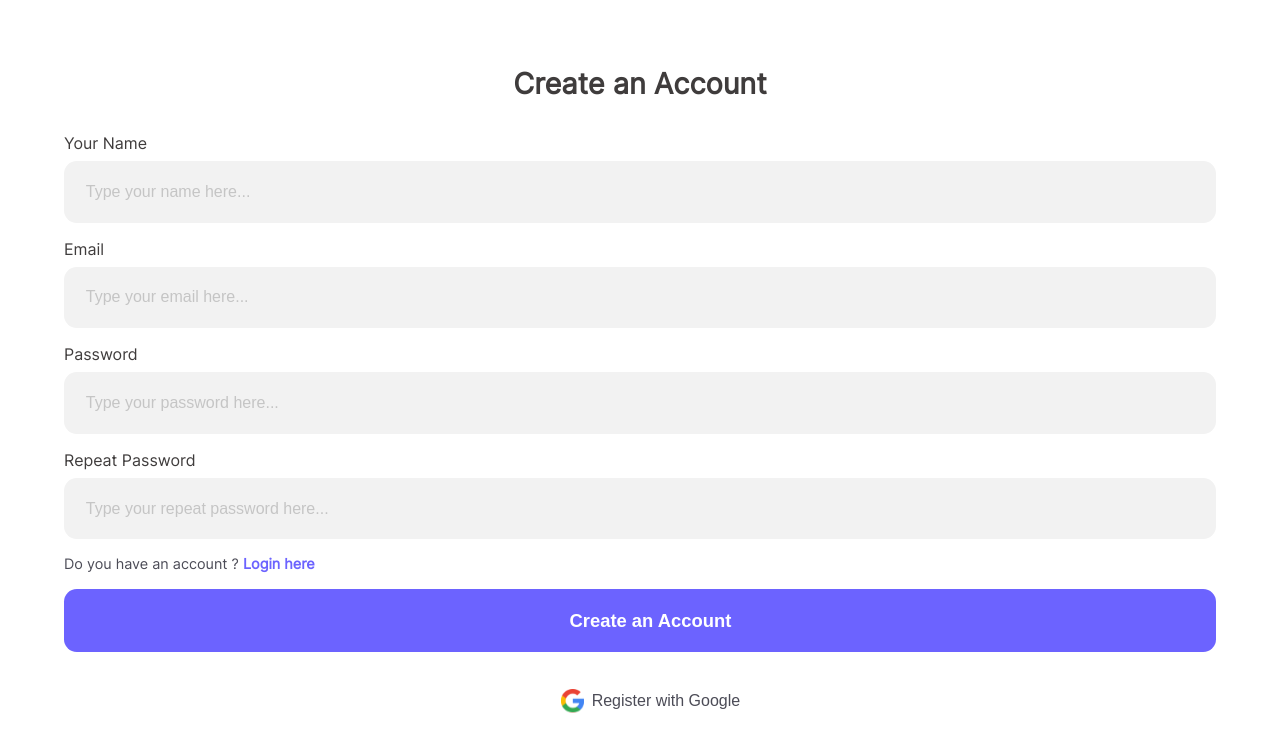
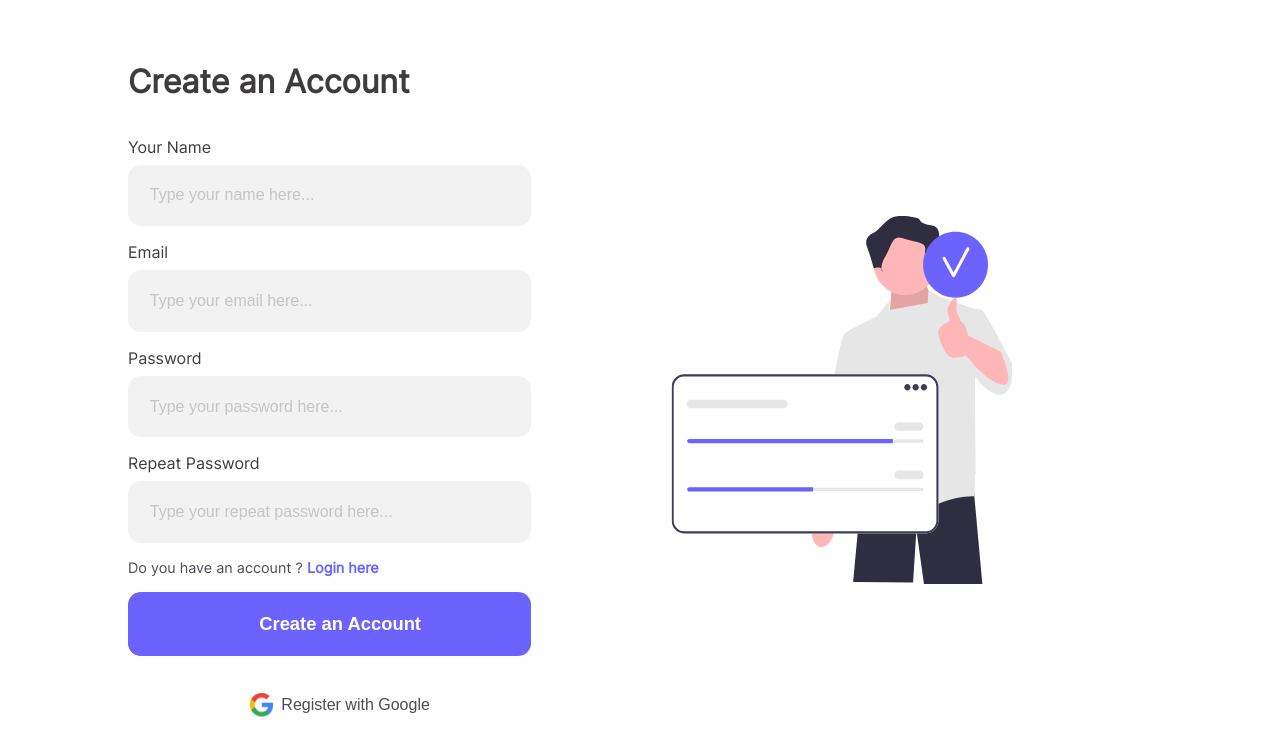
Before and after one commit to mathiuskormasela12/web-fe-group-chat-without-tailwind, a React (Vite) app: page /auth/create-account in a window 1280 px wide. Shown: the top 756 px of the page. Built offline with nearby package versions, Linux system fonts and the light colour scheme.

Commit message:
feat create account page desktop and laptop version

```diff
--- a/src/components/container/Container.tsx
+++ b/src/components/container/Container.tsx
@@ -5,8 +5,4 @@ import styled from 'styled-components'
 export const Container = styled.div`
   width: 80%;
   margin: 0 auto;
-
-  @media screen and (min-width: 920px) {
-    width: 90%;
-  }
 `
--- a/src/components/grid/Grid.tsx
+++ b/src/components/grid/Grid.tsx
@@ -13,5 +13,26 @@ export const Col = styled.div`
   width: 100%;
   &:last-child {
     display: none;
+
+    @media screen and (min-width: 1200px) {
+      display: flex;
+      justify-content: center;
+      flex: 2;
+    }
+
+    @media screen and (min-width: 1024px) and (max-width: 1200px) {
+      display: flex;
+      justify-content: center;
+      flex: 1.2;
+    }
+  }
+
+
+  @media screen and (min-width: 1200px) {
+    flex: 1.3;
+  }
+
+  @media screen and (min-width: 920px) and (max-width: 1200px) {
+    flex: 1;
   }
 `
--- /dev/null
+++ b/src/components/image/Image.ts
@@ -0,0 +1,15 @@
+// ========== Image
+// import all packages
+import styled from 'styled-components'
+
+export const Image = styled.img`
+  @media screen and (min-width: 1024px) {
+    width: 23rem;
+    height: 23rem;
+  }
+
+  @media screen and (min-width: 920px) and (max-width: 1024px) {
+    width: 20rem;
+    height: 20rem;
+  }
+`
--- a/src/components/index.ts
+++ b/src/components/index.ts
@@ -11,3 +11,4 @@ export * from './layout/Layout'
 export * from './button/Button'
 export * from './google-button/GoogleButton'
 export * from './input/Input'
+export * from './image/Image'
--- a/src/components/layout/Layout.tsx
+++ b/src/components/layout/Layout.tsx
@@ -4,4 +4,8 @@ import styled from 'styled-components'
 
 export const Header = styled.header`
   margin-bottom: 2rem;
+
+  @media screen and (min-width: 920px) {
+    margin-bottom: 2.2rem;
+  }
 `
--- a/src/components/title/Title.tsx
+++ b/src/components/title/Title.tsx
@@ -7,4 +7,9 @@ export const Title = styled.h1`
   color: ${Colors.dark};
   font-size: 1.8rem;
   text-align: center;
+
+  @media screen and (min-width: 920px) {
+    text-align: left;
+    font-size: 2rem;
+  }
 `
--- a/src/pages/create-account/CreateAccount.tsx
+++ b/src/pages/create-account/CreateAccount.tsx
@@ -19,10 +19,14 @@ import {
   Button,
   TextLink,
   GoogleButton,
-  Paragraph
+  Paragraph,
+  Image
 } from '../../components'
 import { useCreateAccount } from '../../hooks/create-account-hooks/useCreateAccount'
 import { Controller } from 'react-hook-form'
+
+// import assets
+import registerImg from '../../assets/images/register-img.svg'
 
 export const CreateAccount: React.FC = () => {
   const {
@@ -151,7 +155,7 @@ export const CreateAccount: React.FC = () => {
           </Col>
           <Col>
             {/* Image Here */}
-            <p>wwlw</p>
+            <Image src={registerImg} alt="Register Image" />
           </Col>
         </Row>
       </Container>
```
